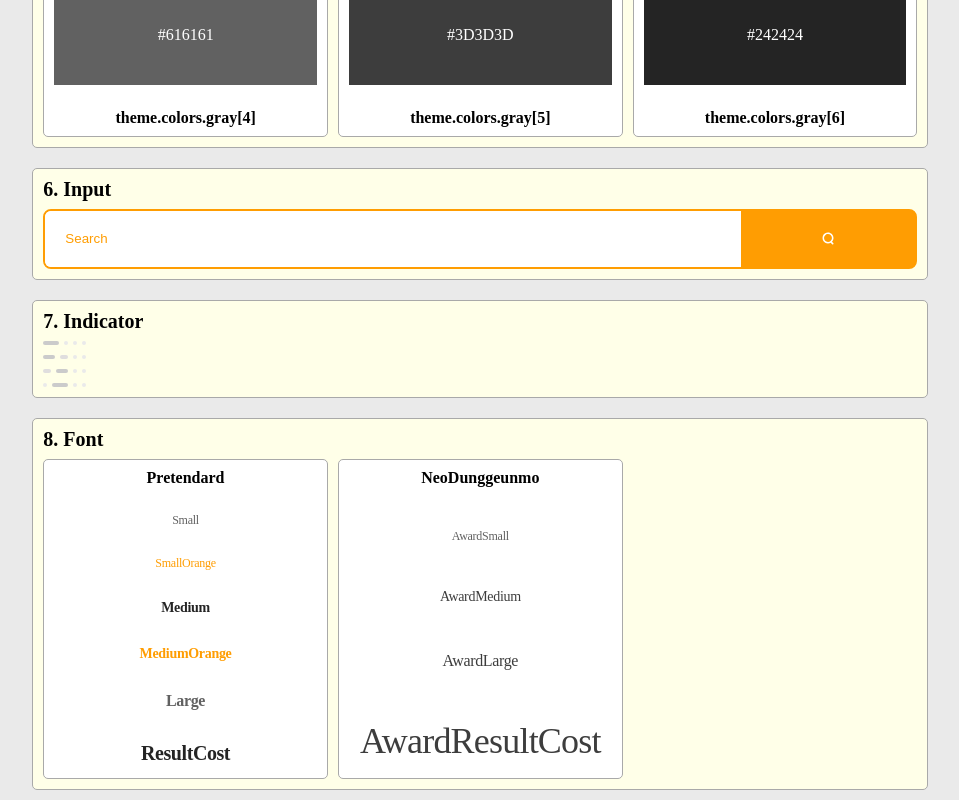
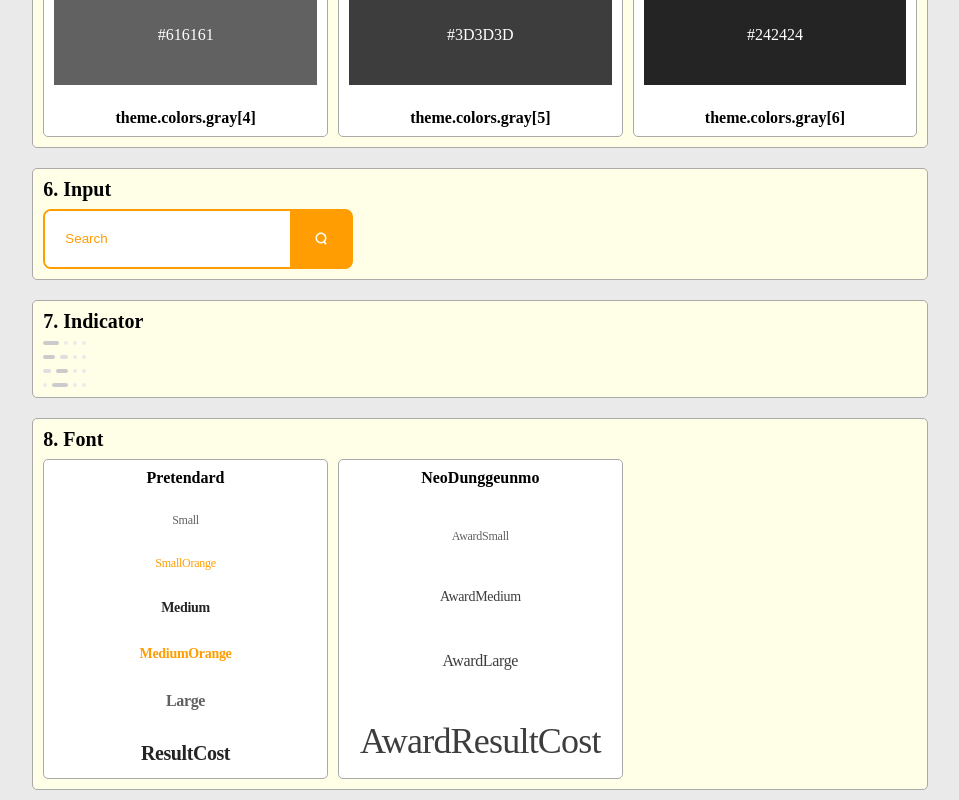
Before and after one commit to SobiSa-Expense-Hunter/SobiSa, a Next.js app: page /design in a window 1280 px wide. Shown: the part 2217-3017 px from the top of the page, without its empty margins (191-1150 px from the left). Built offline with nearby package versions, Linux system fonts and the light colour scheme; a web font is replaced by a local one.

Commit message:
[#18] fix: search-bar width를 부모에 의존적으로 변경

```diff
--- a/src/components/SearchInput.tsx
+++ b/src/components/SearchInput.tsx
@@ -69,7 +69,7 @@ const SearchInputContainer = styled.div`
   align-items: center;
   border: 2px solid ${({ theme }) => theme.colors.mainColor};
   border-radius: 8px;
-  min-width: 310px;
+  max-width: 310px;
   justify-content: space-between;
   background-color: ${({ theme }) => theme.colors.mainColor};
 `;
--- a/src/pages/index.tsx
+++ b/src/pages/index.tsx
@@ -46,4 +46,5 @@ const Container = styled.div`
   flex-direction: column;
   align-items: center;
   justify-content: center;
+  width: 100%;
 `;
```
